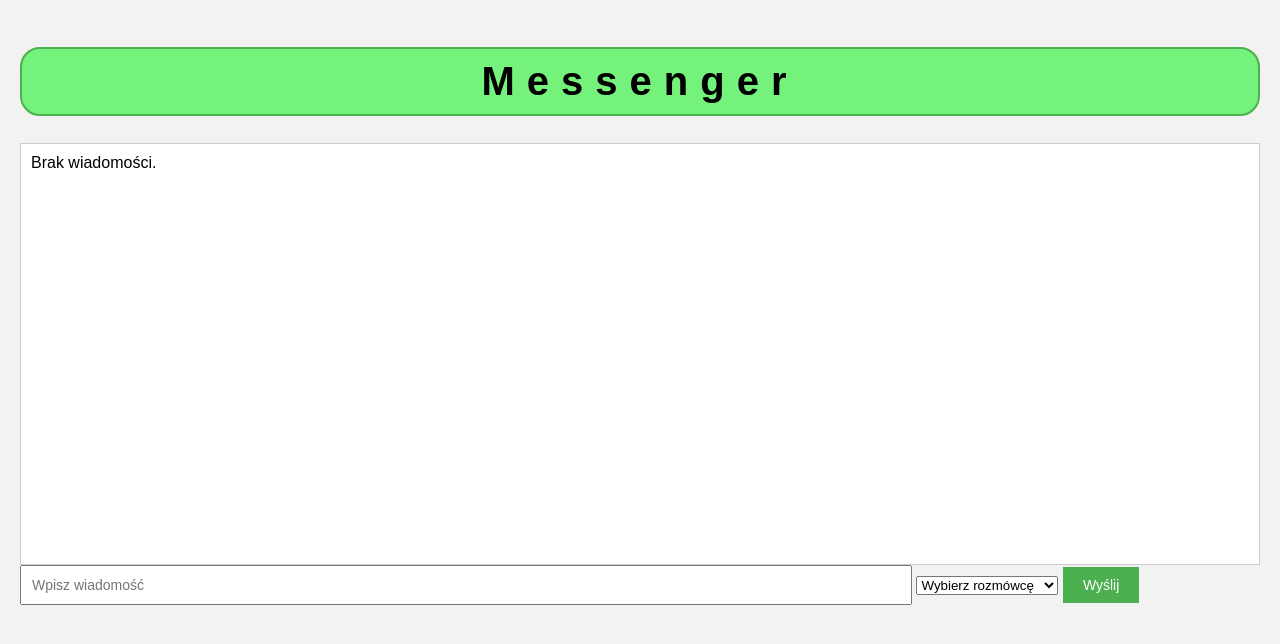
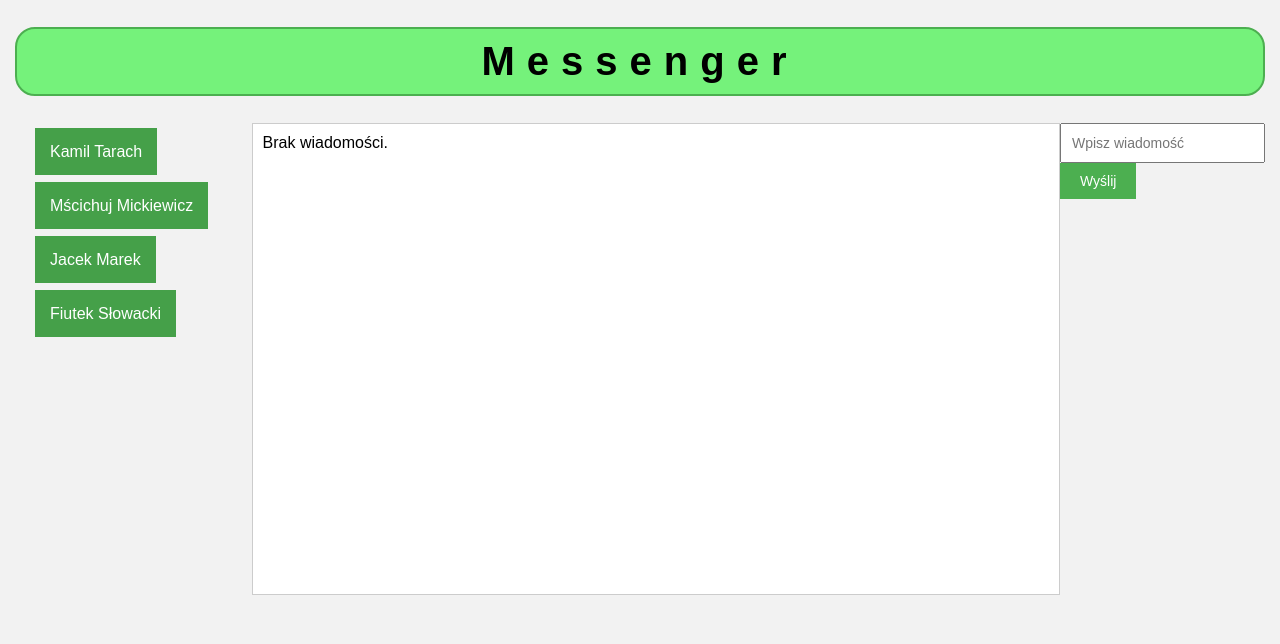
Before and after one commit to kamiltarach/mes, a PHP site: page /mes.html in a window 1280 px wide. Shown: the top 644 px of the page. Run offline with PHP 8.4, Linux system fonts and the light colour scheme; data that the repository does not hold is empty.

Commit message:
Lepiej
Dodanie linków, zamiast listy rozwijanej
Trzeba tylko poprawic message-form zeby było pod message-container

```diff
--- a/mes.css
+++ b/mes.css
@@ -1,11 +1,13 @@
 body {
   font-family: Arial, sans-serif;
-  margin: 0;
-  padding: 20px;
+  margin: 15px;
   background-color: #f2f2f2;
 }
-
-header h1{
+#all-about-mess{
+  display: flex;
+}
+#header h1{
+  flex-basis: 1fr;
   padding: 10px;
   border: 2px solid #4CAF50;
   border-radius: 20px;
@@ -14,21 +16,19 @@ header h1{
   text-align: center;
   background-color: #75f27b;
 }
-
 #message-container {
-  height: 400px;
+  height: 450px;
+  flex-grow: 1;
+  flex-basis: 80%;
   overflow-y: scroll;
   border: 1px solid #ccc;
   padding: 10px;
   background-color: #fff;
 }
-
 #message-input {
-  width: 70%;
   padding: 10px;
   font-size: 14px;
 }
-
 #send-button {
   padding: 10px 20px;
   font-size: 14px;
@@ -37,18 +37,32 @@ header h1{
   border: none;
   cursor: pointer;
 }
-
 #send-button:hover {
   background-color: #45a049;
 }
-
-.message {
+.message-form{
+  flex-basis: 10%;
+}
+.message{
   margin-bottom: 10px;
   padding: 8px;
   background-color: #f2f2f2;
   border-radius: 5px;
 }
-
 .message:last-child {
   margin-bottom: 0;
 }
+.recipient-link{
+  text-decoration: none;
+  padding: 15px;
+  width: 100%;
+  text-align: center;
+  background-color: #45a049;
+  color: white;
+  margin-top: 20px;
+  margin-bottom: 10px;
+}
+#recipient-container{
+  flex-basis: 20%;
+  margin: 20px;
+}
--- a/mes.html
+++ b/mes.html
@@ -8,47 +8,55 @@
   <link rel="icon" href="logo.png">
 </head>
 <body>
-  <header>
+  <div id="header">
     <h1>Messenger</h1>
-  </header>
-  <div id="message-container"></div>
-  <form id="message-form" action="mes.php" method="POST">
-    <input type="text" id="message-input" name="message" placeholder="Wpisz wiadomość">
-    <select id="recipient-select" name="recipient">
-      <option value="">Wybierz rozmówcę</option>
-      <option value="Kamil Tarach">Kamil Tarach</option>
-      <option value="Mścichuj Mickiewicz">Mścichuj Mickiewicz</option>
-      <option value="Jacek Marek">Jacek Marek</option>
-    </select>
-    <button type="submit" id="send-button">Wyślij</button>
-  </form>
-
+  </div>
+  <section id="all-about-mess">
+    <div id="recipient-container">
+      <a href="#" class="recipient-link" data-recipient="Kamil Tarach">Kamil Tarach</a><br><br><br>
+      <a href="#" class="recipient-link" data-recipient="Mścichuj Mickiewicz">Mścichuj Mickiewicz</a><br><br><br>
+      <a href="#" class="recipient-link" data-recipient="Jacek Marek">Jacek Marek</a><br><br><br>
+      <a href="#" class="recipient-link" data-recipient="Fiutek Słowacki">Fiutek Słowacki</a><br><br><br>
+    </div>
+    <div id="message-container"></div>
+    <form class="message-form" action="mes.php" method="POST">
+      <input type="text" id="message-input" name="message" placeholder="Wpisz wiadomość">
+      <button type="submit" id="send-button">Wyślij</button>
+    </form>
+  </section>
   <script>
     // Funkcja do obsługi przycisku "Wyślij"
     function sendMessage() {
       var messageInput = document.getElementById("message-input");
-      var recipientSelect = document.getElementById("recipient-select");
+      var recipientContainer = document.getElementById("recipient-container");
       var messageContainer = document.getElementById("message-container");
 
       // Pobieranie wybranego rozmówcy
-      var recipient = recipientSelect.value;
+      var recipient = recipientContainer.dataset.selectedRecipient;
 
       // Sprawdzanie, czy wybrano rozmówcę
-      if (recipient === "") {
+      if (!recipient) {
         alert("Wybierz rozmówcę!");
         return;
       }
 
       // Tworzenie nowego elementu wiadomości
       var messageElement = document.createElement("div");
-      messageElement.innerText = recipient + ": " + messageInput.value;
+      messageElement.innerText = messageInput.value;
+
+      // Dodawanie wiadomości do kontenera na początku
       messageContainer.insertBefore(messageElement, messageContainer.firstChild);
+
+      // Czyszczenie pola tekstowego po wysłaniu wiadomości
       messageInput.value = "";
+
+      // Wysłanie wiadomości do bazy danych
       sendMessageToDatabase(recipient, messageElement.innerText);
     }
 
     // Funkcja do wysyłania wiadomości do bazy danych
     function sendMessageToDatabase(recipient, message) {
+      // Wykorzystaj AJAX, aby wysłać dane do skryptu PHP
       $.ajax({
         url: "mes.php",
         type: "POST",
@@ -65,9 +73,24 @@
       });
     }
 
+    // Obsługa kliknięcia na hiperłącze rozmówcy
+    $(".recipient-link").click(function(e) {
+      e.preventDefault(); // Zapobieganie domyślnej akcji kliknięcia
+
+      // Usunięcie zaznaczenia ze wszystkich hiperłączy
+      $(".recipient-link").removeClass("selected");
+
+      // Zaznaczenie wybranego rozmówcy
+      $(this).addClass("selected");
+
+      // Zapisanie wybranego rozmówcy w atrybucie data-recipient kontenera
+      var recipient = $(this).data("recipient");
+      $("#recipient-container").attr("data-selected-recipient", recipient);
+    });
+
     // Obsługa formularza
-    $("#message-form").submit(function(e) {
-      e.preventDefault();
+    $(".message-form").submit(function(e) {
+      e.preventDefault(); // Zapobieganie domyślnej akcji formularza
       sendMessage();
     });
 
@@ -75,8 +98,9 @@
     function fetchMessages() {
       var messageContainer = document.getElementById("message-container");
 
+      // Wykorzystaj AJAX, aby pobrać wiadomości z serwera
       $.ajax({
-        url: "fetch-messages.php",
+        url: "fetch-messages.php", // Twój skrypt PHP do pobierania wiadomości
         type: "GET",
         success: function(response) {
           messageContainer.innerHTML = response;
@@ -86,7 +110,9 @@
         }
       });
     }
-    setInterval(fetchMessages, 1000);
+
+    // Wywołaj funkcję fetchMessages co 5 sekund
+    setInterval(fetchMessages, 500);
   </script>
 </body>
 </html>
```
